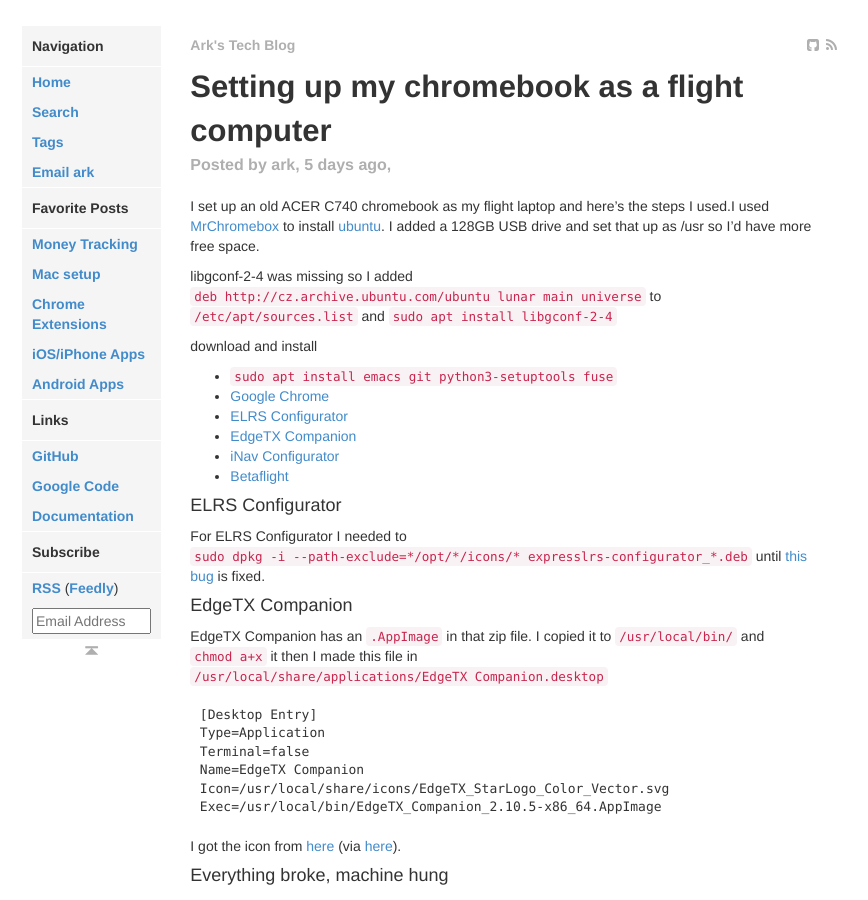
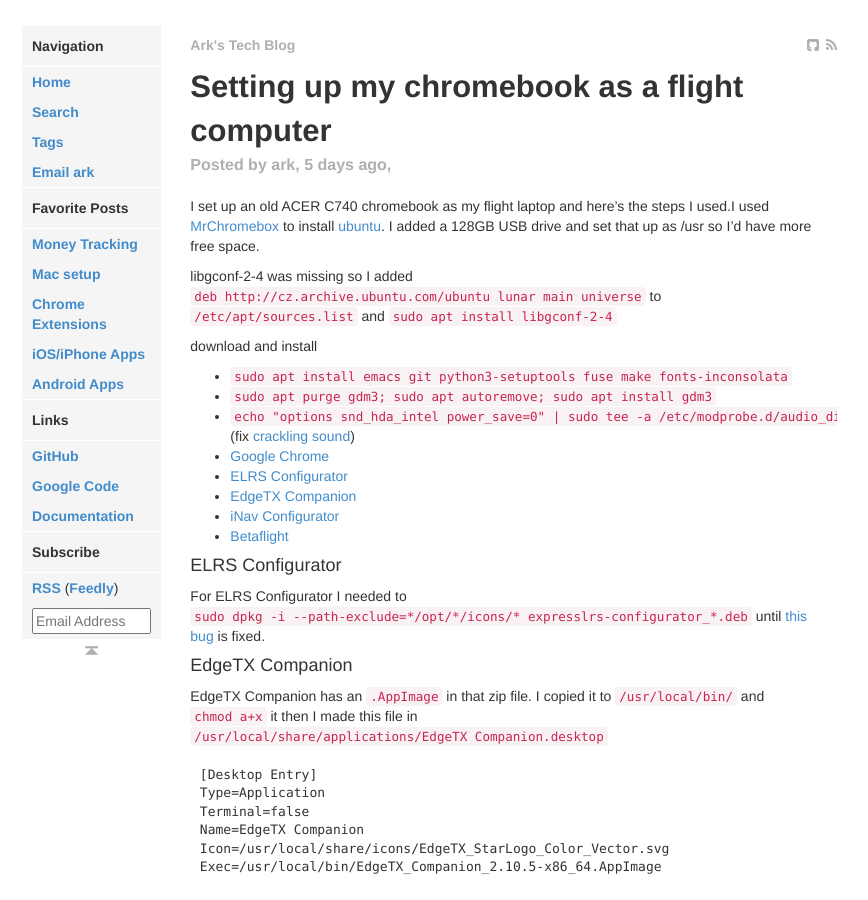
Before and after one commit to arkarkark/arkarkark.github.io, a Jekyll site: the page built from _posts/2024-10-23-chromebook-ubuntu.md, in a window 1280 px wide and 900 px high. Shown: the whole window, without its empty margins (203-1071 px from the left). Built offline with Jekyll 4.4.1, drawn with Linux system fonts in a browser that asks for light colours; some web fonts are replaced.

Commit message:
fix cracking sound

```diff
--- a/_posts/2024-10-23-chromebook-ubuntu.md
+++ b/_posts/2024-10-23-chromebook-ubuntu.md
@@ -24,7 +24,9 @@
 
 download and install
 
- * `sudo apt install emacs git python3-setuptools fuse`
+ * `sudo apt install emacs git python3-setuptools fuse make fonts-inconsolata`
+ * `sudo apt purge gdm3; sudo apt autoremove; sudo apt install gdm3`
+ * `echo "options snd_hda_intel power_save=0" | sudo tee -a /etc/modprobe.d/audio_disable_powersave.conf` (fix [crackling sound](https://askubuntu.com/questions/1230833/annoying-click-popping-sound-on-ubuntu-20-04))
  * [Google Chrome](https://google.com/chrome)
  * [ELRS Configurator](https://github.com/ExpressLRS/ExpressLRS-Configurator/releases)
  * [EdgeTX Companion](https://github.com/EdgeTX/edgetx/releases/)
```
